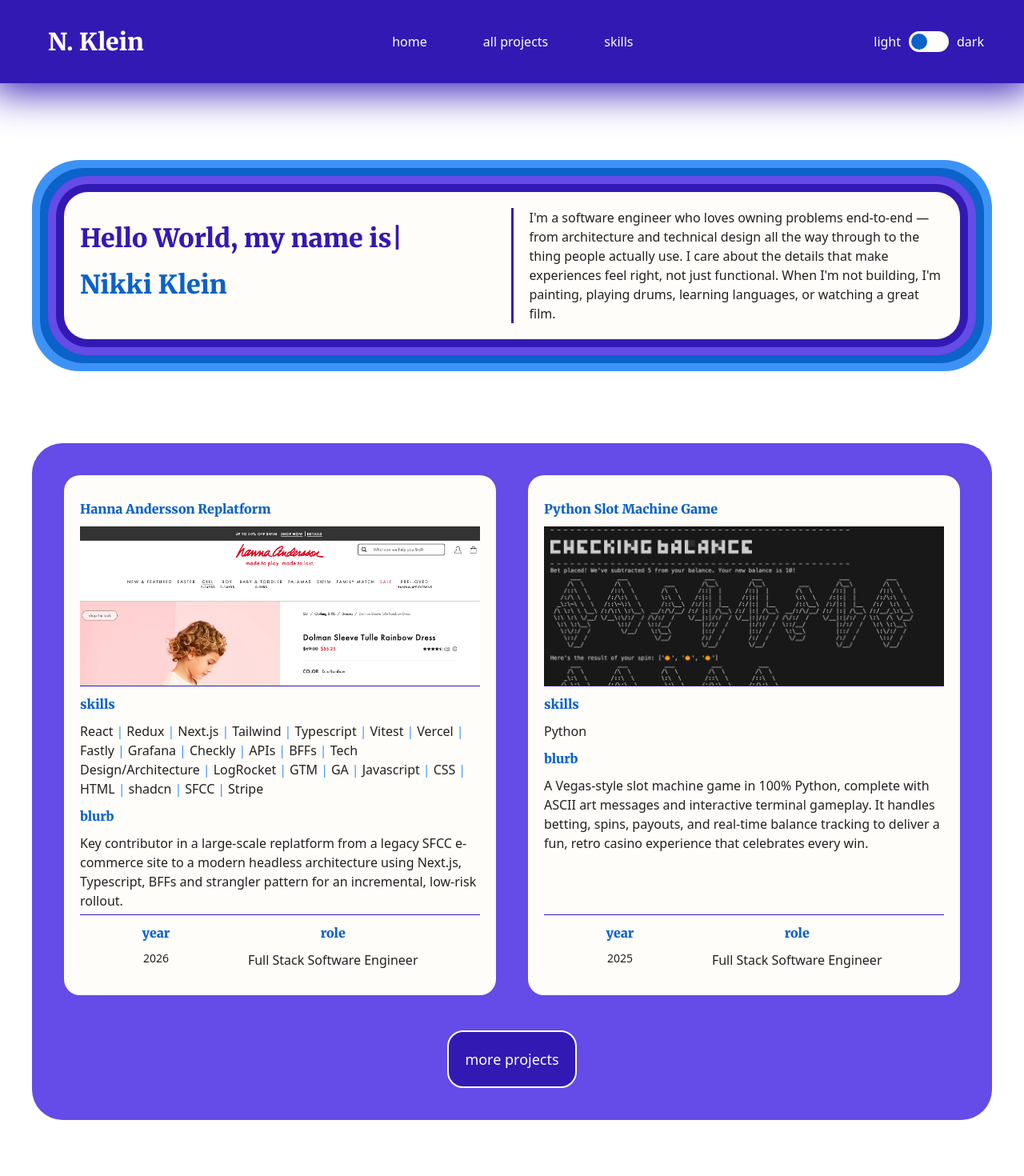
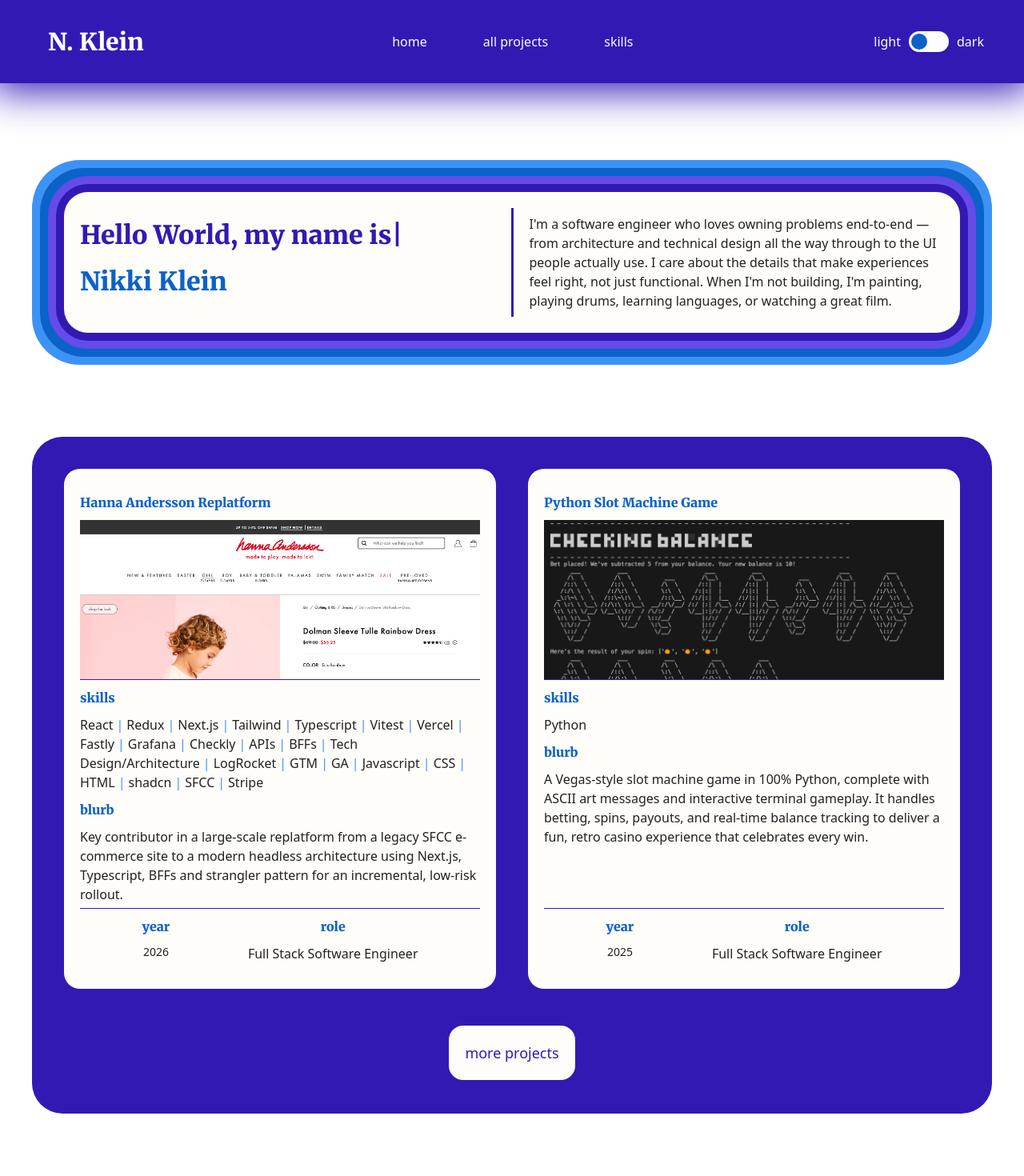
Before and after one commit to kleinlikecalvin/klein_like_calvin_next, a Next.js app: page / in a window 1280 px wide. Shown: the top 1470 px of the page at 80% size. Built offline with nearby package versions, Linux system fonts and the light colour scheme.

Commit message:
Minor changes

```diff
--- a/app/components/Projects/ProjectOverview.tsx
+++ b/app/components/Projects/ProjectOverview.tsx
@@ -3,7 +3,7 @@ import ProjectOverviewCard from "./ProjectOverviewCard";
 
 export default function ProjectOverview() {
   return (
-    <section className="ProjectOverview bg-accent-two rounded-[38px] p-10">
+    <section className="ProjectOverview bg-special-one rounded-[38px] p-10">
       <div className="cards-container grid-cols-1 lg:grid-cols-2 gap-10 grid">
         {projectsData.slice(0, 2).map((project) => {
           return <ProjectOverviewCard project={project} key={project.id} />;
@@ -12,7 +12,7 @@ export default function ProjectOverview() {
       {projectsData.length > 2 && (
         <a
           href="/all-projects"
-          className="mt-11 text-lg font-medium text-center w-max mx-auto hover:bg-background border-2 hover:text-special-one"
+          className="mt-11 text-lg font-medium text-center w-max mx-auto bg-background text-special-one hover:bg-special-one border-2 hover:text-background"
         >
           more projects
         </a>
--- a/app/components/landing/Blurb.tsx
+++ b/app/components/landing/Blurb.tsx
@@ -12,9 +12,9 @@ export default function Blurb() {
         <hr className="w-0.75 h-full bg-special-one m-0 border-none" />
         <p className="about text-foreground">
           I'm a software engineer who loves owning problems end-to-end — from
-          architecture and technical design all the way through to the thing
-          people actually use. I care about the details that make experiences
-          feel right, not just functional. When I'm not building, I'm painting,
+          architecture and technical design all the way through to the UI people
+          actually use. I care about the details that make experiences feel
+          right, not just functional. When I'm not building, I'm painting,
           playing drums, learning languages, or watching a great film.
         </p>
       </section>
--- a/app/components/projects/ProjectOverviewCard.tsx
+++ b/app/components/projects/ProjectOverviewCard.tsx
@@ -5,9 +5,11 @@ import Skills from "./Skills";
 export default function ProjectOverviewCard({
   project,
   classes,
+  position,
 }: {
   project: Project;
   classes?: string;
+  position?: number;
 }) {
   const { id, title, preview, skills, year, role } = project;
 
@@ -18,13 +20,14 @@ export default function ProjectOverviewCard({
     >
       <p className="special">{title}</p>
       {preview.thumbnail.src && (
-        <div className="image-container h-50 overflow-hidden border-b-special-one border-b ">
+        <div className="image-container h-50 overflow-hidden border-b-special-one border-b">
           <Image
             className="w-full h-auto mx-auto"
             src={preview.thumbnail.src}
             alt={preview.thumbnail.alt}
             height={preview.thumbnail.height}
             width={preview.thumbnail.width}
+            loading={position && position <= 1 ? "eager" : "lazy"}
           />
         </div>
       )}
```
